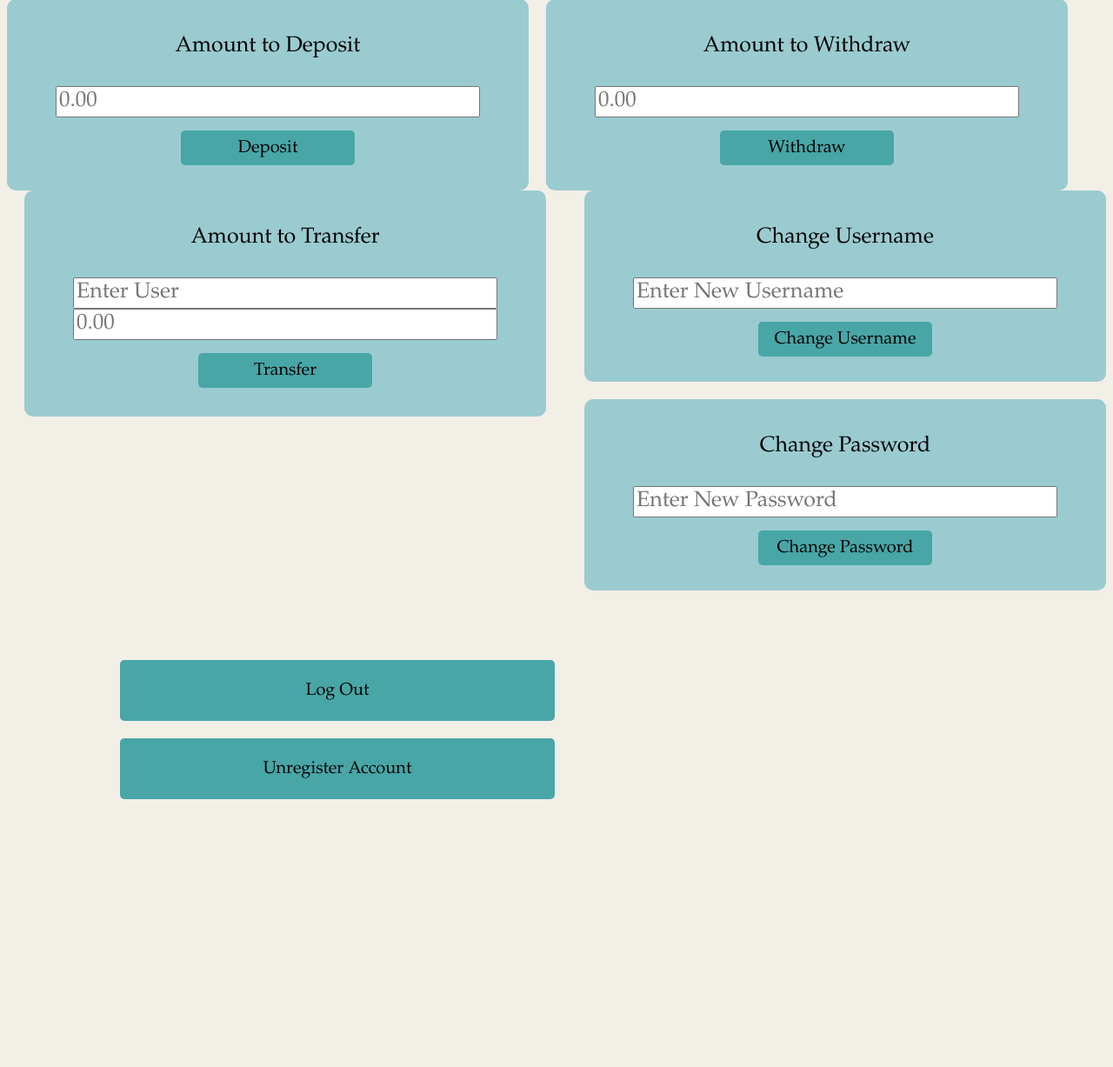
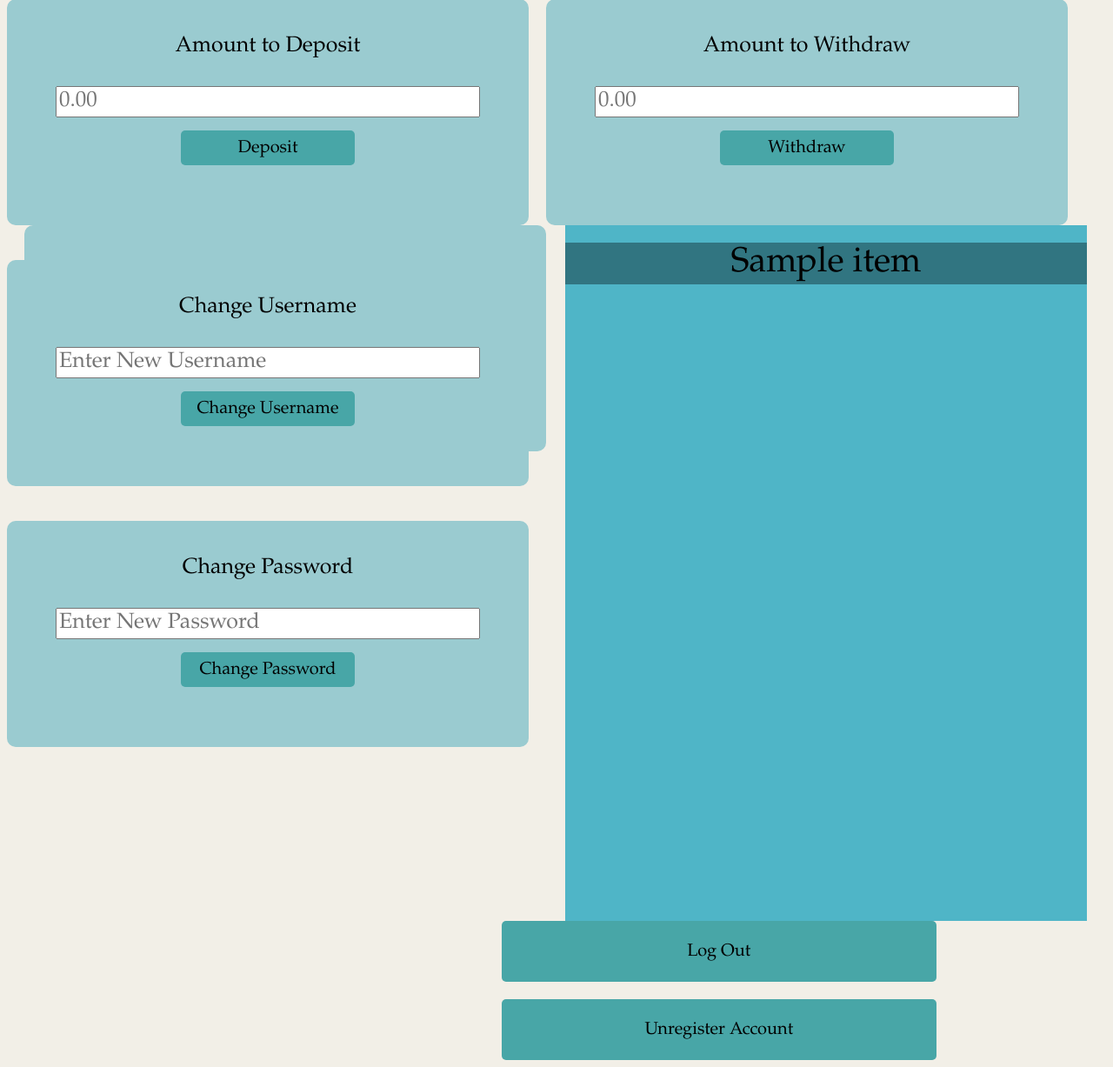
Before and after one commit to Krolck/Elite102-Project, a Flask app: template src/pages/templates/dashboard.html in a window 1280 px wide. Shown: the part 292-1519 px from the top of the page at 87% size. Before the commit the page ends 1211 px from the top, so only its background shows below. Run offline with Flask 3, Linux system fonts and the light colour scheme; the template is opened without the code that fills it: most values are stand-ins (such as "Sample title", 1, 10 or a date in 2020).

Commit message:
Account History

```diff
--- a/src/app/app.py
+++ b/src/app/app.py
@@ -4,15 +4,12 @@ from flask_login import LoginManager, UserMixin, login_required, login_user, log
 from getpass import getpass
 from mysql.connector import connect, Error
 from flask_bcrypt import Bcrypt
-
 from decimal import Decimal
+from datetime import datetime
 
 """
 TODO:
-- Set Up DB // Done
-- Set Up CLI Account System
-- Set Up Flask
-- Transfer CLI To Full Stack App with UI
+
 """
 
 #// CONSTANTS
@@ -22,6 +19,14 @@ id INT PRIMARY KEY AUTO_INCREMENT UNIQUE NOT NULL,
 username VARCHAR(80) UNIQUE NOT NULL,
 password VARCHAR(80) NOT NULL,
 balance DECIMAL(65, 2) DEFAULT 0
+)
+"""
+
+HISTORY_QUERY = """CREATE TABLE IF NOT EXISTS history (
+id INT PRIMARY KEY AUTO_INCREMENT UNIQUE NOT NULL,
+account_id INT NOT NULL,
+msg VARCHAR(255) NOT NULL,
+date DATETIME DEFAULT CURRENT_TIMESTAMP
 )
 """
 
@@ -51,6 +56,7 @@ def initDB():
     cursor = connection.cursor()
     # cursor.execute("CREATE DATABASE IF NOT EXISTS bank")
     cursor.execute(ACCOUNTS_QUERY) # Delete later
+    cursor.execute(HISTORY_QUERY) # Delete later
     connection.commit()
     cursor.close()
     return connection
@@ -65,6 +71,29 @@ def commitDB(connection):
     connection.commit()
     closeDB(connection)
 
+# creates history message in the database
+def createMessage(message, id):
+    connection = initDB()
+    cursor = connection.cursor()
+    cursor.execute("INSERT INTO history (account_id, msg) VALUES (%s, %s)", (id, message))
+    commitDB(connection)
+
+# return full history
+def getHistory(id):
+    connection = initDB()
+    cursor = connection.cursor()
+    cursor.execute("SELECT msg FROM history WHERE account_id = %s", (id,))
+    messages = cursor.fetchall()
+    cursor.execute("SELECT date FROM history WHERE account_id = %s", (id,))
+    dates = cursor.fetchall()
+    closeDB(connection)
+    newHistory = []
+    for i, item in enumerate(messages):
+        newItem = item[0]
+        newItem +=  f" | {dates[i][0]}"
+        newHistory.append(newItem)
+    newHistory.reverse()
+    return newHistory
 
 # User data model
 class User(UserMixin):
@@ -102,8 +131,9 @@ def register():
 
         cursor = connection.cursor()
         cursor.execute("INSERT INTO accounts (username, password) VALUES (%s, %s)", (username, password))
+        id = cursor.lastrowid
         commitDB(connection)
-
+        createMessage(f"Register Account", id)
         return jsonify({'message': f'Successfully registered {username}'}), 201
 
     except Error as err:
@@ -131,14 +161,16 @@ def login():
         cursor = connection.cursor()
         cursor.execute("SELECT * FROM accounts WHERE username = %s AND password = %s", (username, password))
         account = cursor.fetchone()
-        closeDB(connection)
+
 
         # if credentials are valid, create a user object and log in
         if account:
             user = loadUser(account[0])
             login_user(user)
+            createMessage(f"Logged In ", account[0])
             return jsonify({'message': f'Successfully Logged in'}), 200
         else:
+            closeDB(connection)
             return jsonify({ "message": f'Invalid Credentials. Please Try Again.'}), 401
 
     except Error as err:
@@ -161,16 +193,20 @@ def loadUser(id):
 def unauthorized():
     return jsonify({'message': "Unauthorized"}), 401
 
-@app.route("/logout", methods = ["POST"])
+@app.route("/logout", methods = ["GET"])
 @login_required
 def logout():
+    print("Logout")
+    createMessage(f"Logged Out", current_user.id)
     logout_user()
+
     return "Logout"
 
 @app.route("/dashboard", methods = ["GET"])
 @login_required
 def dashboard():
-    return render_template("dashboard.html", username = current_user.username, balance = current_user.balance)
+    history = getHistory(current_user.id)
+    return render_template("dashboard.html", username = current_user.username, balance = current_user.balance, history = history)
 
 
 @app.route("/unregister", methods = ["POST"])
@@ -195,7 +231,9 @@ def deposit():
         cursor = connection.cursor()
         cursor.execute("UPDATE accounts SET balance = balance + %s WHERE id = %s", (amount, current_user.id))
         commitDB(connection)
-        return jsonify({'message' : f"Deposited ${amount}.", 'balance' : amount + current_user.balance})
+        createMessage(f"Deposited ${amount}", current_user.id)
+        history = getHistory(current_user.id)
+        return jsonify({'message' : f"Deposited ${amount}.", 'balance' : amount + current_user.balance, 'history' : history[0]} )
     except ValueError as err:
         print(err)
         return jsonify({'message' : "Please Enter a valid amount."})
@@ -212,6 +250,7 @@ def transfer():
         cursor = connection.cursor()
         cursor.execute("SELECT * FROM accounts WHERE username = %s", (data['username'],))
         account = cursor.fetchone()
+
         # Fix nesting later
         if account:
             amount = Decimal("{:.2f}".format(float(data['amount'])))
@@ -221,7 +260,9 @@ def transfer():
             cursor.execute("UPDATE accounts SET balance = balance - %s WHERE id = %s", (amount, current_user.id))
             cursor.execute("UPDATE accounts SET balance = balance + %s WHERE id = %s", (amount, account[0]))
             commitDB(connection)
-            return jsonify({'message' : f"Transferred ${amount} to {data['username']}. Your new balance is ${current_user.balance - amount}.", 'balance' :  current_user.balance - amount})
+            createMessage(f"Transferred ${amount} to {data['username']}", current_user.id)
+            history = getHistory(current_user.id)
+            return jsonify({'message' : f"Transferred ${amount} to {data['username']}. Your new balance is ${current_user.balance - amount}.", 'balance' :  current_user.balance - amount, 'history' : history[0]})
         else:
             return jsonify({ "message": f'Invalid Credentials. Please Try Again.'}), 401
     except Error as err:
@@ -243,7 +284,9 @@ def withdraw():
             return jsonify({'message' : f"You only have {current_user.balance}. You can't withdraw {amount}!",'balance' : current_user.balance })
         cursor.execute("UPDATE accounts SET balance = balance - %s WHERE id = %s", (amount, current_user.id))
         closeDB(connection)
-        return jsonify({'message' : f"Withdrew ${amount}. Your new balance is ${current_user.balance}.", 'balance' :  current_user.balance - amount})
+        createMessage(f"Withdrew ${amount}", current_user.id)
+        history = getHistory(current_user.id)
+        return jsonify({'message' : f"Withdrew ${amount}. Your new balance is ${current_user.balance}.", 'balance' :  current_user.balance - amount, 'history' : history[0]})
     except ValueError as err:
         jsonify({'message' : "Please Enter a valid amount"})
 
@@ -251,6 +294,7 @@ def withdraw():
 @app.route("/username", methods = ["POST"])
 @login_required
 def changeUsername():
+    # change data['value'] to data['username'] later
     try:
         data = request.get_json()
         print(data)
@@ -258,7 +302,9 @@ def changeUsername():
         cursor = connection.cursor()
         cursor.execute("UPDATE accounts SET username = %s WHERE id = %s", (data['value'], current_user.id))
         commitDB(connection)
-        return jsonify({'message' : f"Username changed to {data['value']}"})
+        createMessage(f"Changed username to {data['value']}", current_user.id)
+        history = getHistory(current_user.id)
+        return jsonify({'message' : f"Username changed to {data['value']}",'history' : history[0]})
     except Exception as err:
         print(err)
         if err.errno == 1062:
@@ -274,7 +320,9 @@ def changePassword():
         cursor = connection.cursor()
         cursor.execute("UPDATE accounts SET password = %s WHERE id = %s", (data['value'], current_user.id))
         commitDB(connection)
-        return jsonify({'message' : f"Password changed to {data['value']}"})
+        createMessage(f"Changed Password", current_user.id)
+        history = getHistory(current_user.id)
+        return jsonify({'message' : f"Password Changed",'history' : history[0]})
     except Error as err:
         print(err)
         return jsonify({'message' : f"{err.errno} : {err.msg}"})
--- a/src/pages/static/dashboard.css
+++ b/src/pages/static/dashboard.css
@@ -17,11 +17,12 @@ body {
   }
 
 form{
+    position: relative;
     background-color: #9ACBD0;
     padding: 20px;
     border-radius: 10px;
     width: 600px;
-    height: 80px;
+    height: 120px;
     padding: 70px 0;
     font-family: Garamond, serif;
     margin-left: auto;
@@ -52,16 +53,21 @@ form[id = "transfer"] {
 
 
 
-form[id = "username"],form[id = "password"]  {
+form[id = "username"]  {
     margin-bottom: 20px;
-    margin-left: 20px;
-    float: right;
+
+    position: absolute;
+    float: left;
+    margin-top: 300px;
 }
 
+form[id = "password"] {
+    margin-bottom: 20px;
 
-
-
-
+    position: absolute;
+    float: left;
+    margin-top: 600px;
+}
 
 
 
@@ -107,8 +113,8 @@ button[id="logout"] {
     position: relative;
     height: 70px;
     z-index: 1;
-    margin-top: 800px;
-    margin-left: 130px;
+    margin-top: 0px;
+    margin-left: 45%;
 
 }
 button[id="unregister"] {
@@ -116,7 +122,7 @@ button[id="unregister"] {
     height: 70px;
     z-index: 2;
     margin-top: 20px;
-    margin-left: 130px;
+    margin-left: 45%;
 }
 
 
@@ -153,12 +159,39 @@ input[type="number"] {
     font-size: 25px;
 }
 
-p {
+p{
     font-size: 40px;
     text-align: center;
     margin-top: 20px;
     color: #002ead;
     font-family: Garamond, serif;
+}
+
+ul{
+    margin: 0;
+    padding: 0;
+    height:800px;
+    width: 600px;
+    overflow-y: scroll;
+    font-size: 40px;
+    text-align: left;
+    margin-top: 20px;
+    background-color: #4fb5c7;
+    font-family: Garamond, serif;
+    list-style-type: none;
+    float: center;
+    margin-left: auto;
+    margin-right: auto;
+}
+li{
+
+    font-size: 40px;
+    text-align: center;
+    width: 100%;
+    margin-top: 20px;
+    background-color: #317581;
+    font-family: Garamond, serif;
+    float: center;
 }
 
 
--- a/src/pages/static/dashboard.js
+++ b/src/pages/static/dashboard.js
@@ -1,5 +1,5 @@
-// gets const balance from Jinja2 variable
-const balance = "{{balance}}"
+// gets data from Jinja2 variable
+
 
 let unregisterPressed = false
 
@@ -18,6 +18,10 @@ document.addEventListener("DOMContentLoaded", () => {
     usernameForm.addEventListener('submit', changeUsername)
     passwordForm.addEventListener('submit', changePassword)
     transferForm.addEventListener('submit', transfer)
+
+
+
+
 })
 
 
@@ -27,6 +31,7 @@ async function deposit(event) {
     const output = event.target.elements['output']
 
     const formData = new FormData(event.target)
+    // get input data to upload to the server
     const data = Object.fromEntries(formData.entries())
 
 
@@ -47,10 +52,16 @@ async function deposit(event) {
 
             })
         }
+
         return response.json()
     })
     .then(data =>{
+
         // update the result and welcome text
+        const history = document.getElementById("history")
+        const item = document.createElement("li")
+        item.textContent = data.history
+        history.prepend(item)
         output.value = data.message
         welcomeText.textContent = `You have currently have $${data.balance} in your balance.`
     })
@@ -87,6 +98,10 @@ async function withdraw(event) {
         return response.json()
     })
     .then(data =>{
+        const history = document.getElementById("history")
+        const item = document.createElement("li")
+        item.textContent = data.history
+        history.prepend(item)
         output.value = data.message
         welcomeText.textContent = `You have currently have $${data.balance} in your balance.`
     })
@@ -102,8 +117,6 @@ async function transfer(event) {
 
     const formData = new FormData(event.target)
     const data = Object.fromEntries(formData.entries())
-
-
 
     fetch("transfer",{
         method: 'POST',
@@ -124,6 +137,10 @@ async function transfer(event) {
         return response.json()
     })
     .then(data =>{
+        const history = document.getElementById("history")
+        const item = document.createElement("li")
+        item.textContent = data.history
+        history.prepend(item)
         output.value = data.message
         welcomeText.textContent = `You have currently have $${data.balance} in your balance.`
     })
@@ -135,7 +152,7 @@ async function transfer(event) {
 
 async function logout() {
     fetch("logout",{
-        method: 'POST',
+        method: 'GET',
         headers: {
         },
     })
@@ -189,7 +206,10 @@ async function changeUsername(event) {
         return response.json()
     })
     .then(data =>{
-
+        const history = document.getElementById("history")
+        const item = document.createElement("li")
+        item.textContent = data.history
+        history.prepend(item)
         output.value = data.message
         welcomeHeader.textContent =  `Hello ${inputData['value']}!`
     })
@@ -202,11 +222,9 @@ async function changeUsername(event) {
 
 async function changePassword(event) {
 
-    const welcomeHeader = document.getElementById('welcomeHeader')
     const output = event.target.elements['output']
     const formData = new FormData(event.target)
     const inputData = Object.fromEntries(formData.entries())
-
 
 
     fetch("password",{
@@ -228,6 +246,10 @@ async function changePassword(event) {
         return response.json()
     })
     .then(data =>{
+        const history = document.getElementById("history")
+        const item = document.createElement("li")
+        item.textContent = data.history
+        history.prepend(item)
         output.value = data.message
     })
     .catch(error => {
--- a/src/pages/templates/dashboard.html
+++ b/src/pages/templates/dashboard.html
@@ -1,9 +1,14 @@
 <!DOCTYPE html>
 <html>
     <head>
+
+
         <script src = "../static/dashboard.js"></script>
         <link rel="stylesheet" href="../static/dashboard.css">
+
         <body>
+
+
            <h1 id = "welcomeHeader">Hello, {{username}}! </h1>
            <p id = "welcome"> You have currently have ${{balance}} in your balance. </p>
             <form class="form" id="deposit" onsubmit="return false">
@@ -37,6 +42,11 @@
                 <button type="submit">Change Password</button>
                 <output for="password", name = "output" id="password"></output>
             </form>
+            <ul id = "history">
+                {% for item in history %}
+                <li>{{ item }}</li>
+                {% endfor %}
+            </ul>
 
 
             <button id = "logout" onclick="logout()">Log Out</button>
```
